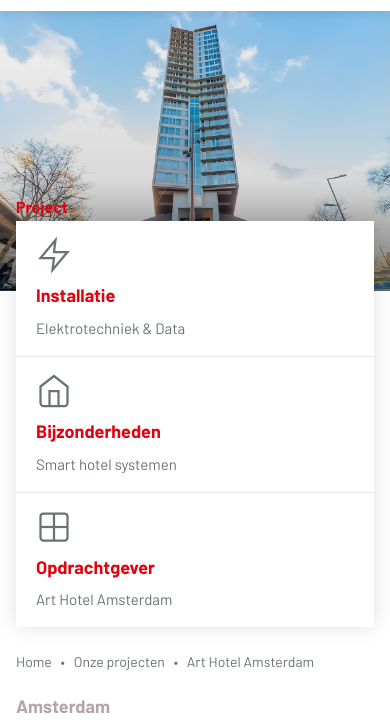
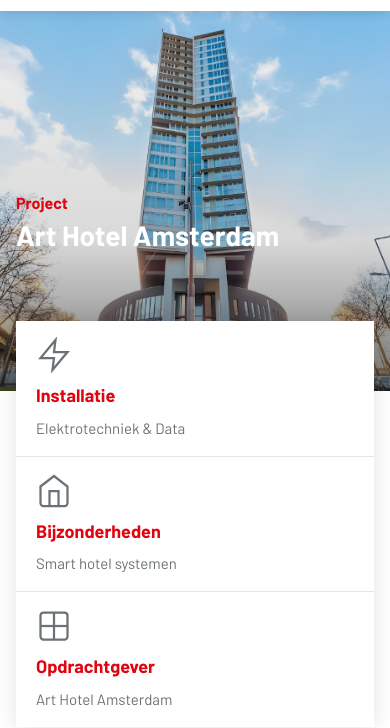
Before and after one commit to Yasar1453/SpaarElektra, a website: page project-art-hotel.html in a window 390 px wide. Shown: the part 59-787 px from the top of the page. Drawn offline with Linux system fonts and the light colour scheme.

Commit message:
Fix title position: proportional padding, higher placement

```diff
--- a/project-detail.css
+++ b/project-detail.css
@@ -32,7 +32,7 @@
     z-index: 2;
     max-width: 1480px;
     margin: 0 auto;
-    padding: 0 50px 60px;
+    padding: 0 50px max(140px, 12vw);
     width: 100%;
 }
 
@@ -49,7 +49,7 @@
     color: var(--white);
     line-height: 1.05;
     margin: 0;
-    max-width: 22%;
+    max-width: 28%;
 }
 
 /* ========================================
@@ -539,7 +539,7 @@
     }
 
     .pd-hero-content {
-        padding: 0 24px 50px;
+        padding: 0 24px max(140px, 16vw);
     }
 
     .pd-hero-label {
@@ -647,7 +647,8 @@
 
 @media (max-width: 768px) {
     .pd-hero {
-        height: 320px;
+        height: 50vh;
+        min-height: 340px;
     }
 
     .pd-hero h1 {
@@ -655,7 +656,7 @@
     }
 
     .pd-hero-content {
-        padding: 0 16px 36px;
+        padding: 0 16px max(140px, 20vw);
     }
 
     .pd-specs {
@@ -735,7 +736,8 @@
 
 @media (max-width: 480px) {
     .pd-hero {
-        height: 280px;
+        height: 45vh;
+        min-height: 300px;
     }
 
     .pd-gallery-slide {
```
